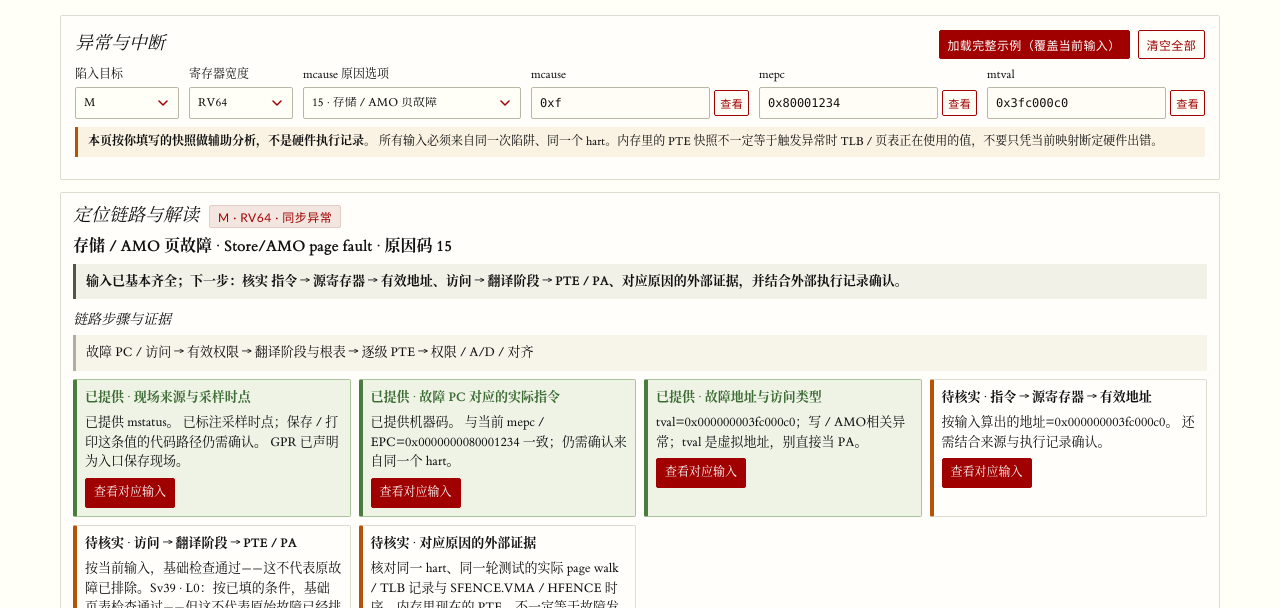
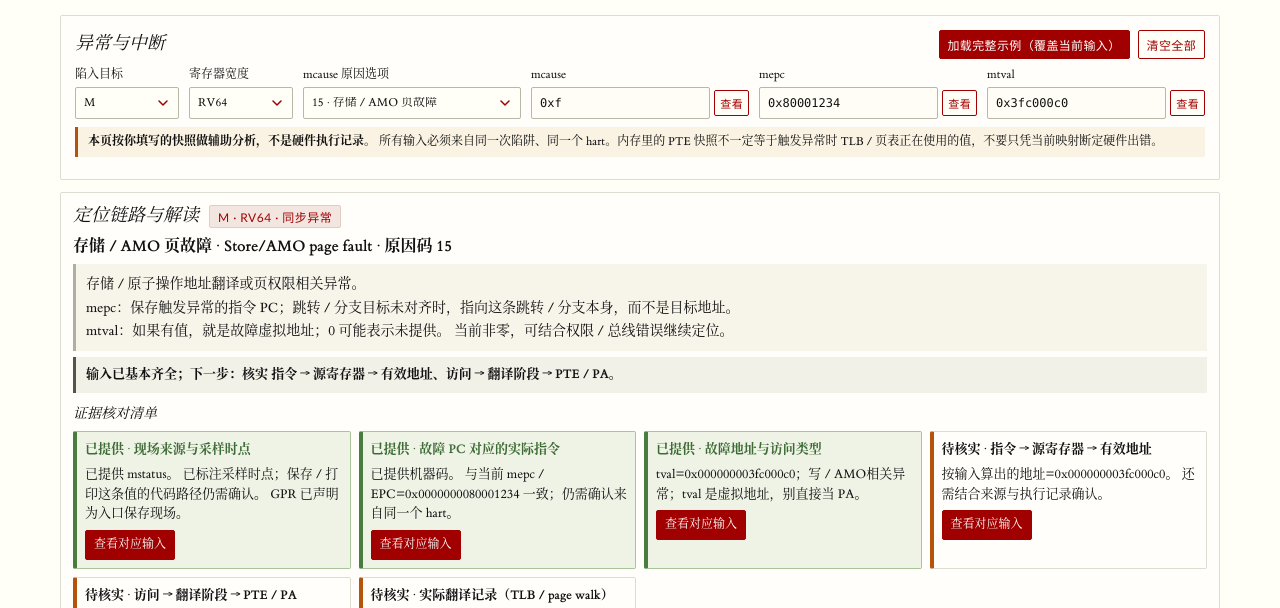
Before and after one commit to zhyantao/riscv-bitlab, a plain HTML site: page traps.html in a window 1280 px wide. Both pictures are taken after a click on the button "加载完整示例（覆盖当前输入）". Shown: the part 114-722 px from the top of the page. Drawn offline with Linux system fonts and the light colour scheme.

Commit message:
Tighten trap result card copy and layout
- Drop the redundant chain line under the result card; the next-step
  verdict and the evidence checklist already cover it
- Stop listing the vague "external evidence" item in the next-step
  verdict and remove the generic confirmation tail; give the external
  evidence item per-cause titles instead
- Move the cause/mepc/mtval decode summary right under the cause name
  and render it at body size instead of small print

Co-Authored-By: Claude Code <noreply@anthropic.com>

```diff
--- a/traps.html
+++ b/traps.html
@@ -43,6 +43,7 @@
   .diagnostic[data-state="candidate"] { border-color:#55544a; background:#f2f1e8; }
   [hidden] { display:none !important; }
   #next-step { font-weight:600; }
+  #trap-summary { font-size:14px; line-height:1.7; }
   details#extra-register-inputs { margin:10px 0 0; padding:8px 10px; border:1px solid var(--line); border-radius:2px; }
   details#extra-register-inputs > summary { cursor:pointer; font-size:13px; font-weight:600; }
   details#extra-register-inputs h3 { margin-top:10px; }
@@ -134,15 +135,14 @@
   <section id="result" class="card" aria-labelledby="result-heading" aria-live="polite" aria-atomic="true" hidden>
     <div class="heading"><h2 id="result-heading">定位链路与解读</h2><span class="tag" id="trap-kind"></span></div>
     <p id="cause-name" class="result-title"></p>
+    <p id="trap-summary" class="diagnostic"></p>
     <p id="next-step" class="diagnostic"></p>
     <section aria-labelledby="evidence-heading">
-      <h3 id="evidence-heading">链路步骤与证据</h3>
-      <p id="evidence-path" class="diagnostic"></p>
+      <h3 id="evidence-heading">证据核对清单</h3>
       <ol id="evidence-list" class="evidence-list"></ol>
       <p id="evidence-summary" class="help"></p>
     </section>
     <p id="context-note" class="desc"></p>
-    <p id="trap-summary" class="diagnostic"></p>
   </section>
   <section id="supplement-panel" class="intro" aria-labelledby="supplement-heading">
     <div class="title-actions"><h2 id="supplement-heading">按原因补充现场</h2></div>
@@ -914,7 +914,13 @@ function evidencePlan(trap, data) {
       add('translation', '访问 → 翻译阶段 → PTE / PA', translationState, translationText, guest && data.stage !== 'g' ? 'walk-stage' : data.pageMissingInput || 'page-panel');
     }
   }
-  add('external', trap.interrupt ? '中断来源与平台证据' : accessFault ? '物理访问失败原因' : '对应原因的外部证据', 'review', external, 'external-panel');
+  const externalTitle = trap.interrupt ? '中断来源与平台证据'
+    : accessFault ? '物理访问失败原因'
+    : align ? '访问宽度与平台对齐配置'
+    : pageFault ? '实际翻译记录（TLB / page walk）'
+    : ({ 2:'实际 ISA 与扩展配置', 3:'断点机制与调试配置', 16:'原始陷阱与双重陷阱控制', 18:'控制流扩展现场', 19:'平台错误记录', 22:'V 状态与陷入控制' })[Number(code)]
+    || (trap.cause.ecall ? '调用 ABI 与服务号' : trap.cause.known ? '平台与执行记录' : '目标规范与平台定义');
+  add('external', externalTitle, 'review', external, 'external-panel');
   return { items, path, external };
 }
 
@@ -922,7 +928,7 @@ function renderEvidence(trap) {
   const get = id => document.getElementById(id);
   get('evidence-list').replaceChildren();
   get('external-panel').hidden = !trap;
-  if (!trap) { get('evidence-path').textContent = ''; get('evidence-summary').textContent = ''; get('next-step').textContent = ''; return; }
+  if (!trap) { get('evidence-summary').textContent = ''; get('next-step').textContent = ''; return; }
   const errors = {};
   const read = (id, width = trap.xlen) => { try { return optionalUnsigned(get(id).value, width, get(id).labels?.[0]?.textContent || id); } catch (error) { errors[id] = error.message; return null; } };
   const data = {
@@ -935,7 +941,6 @@ function renderEvidence(trap) {
   };
   data.statusError = errors.status; data.wordError = errors['fault-instruction']; data.instructionEpcError = errors['instruction-epc'];
   const plan = evidencePlan(trap, data);
-  get('evidence-path').textContent = plan.path;
   get('external-guidance').textContent = plan.external;
   const labels = { missing:'缺少', provided:'已提供', review:'待核实', conflict:'不一致' };
   plan.items.forEach(item => {
@@ -952,8 +957,13 @@ function renderEvidence(trap) {
   const first = plan.items.find(item => item.state === 'missing' || item.state === 'conflict');
   const reviews = plan.items.filter(item => item.state === 'review');
   if (first) { next.dataset.state = 'fault'; next.textContent = '下一步：' + first.title + ' —— ' + first.text; }
-  else if (reviews.length) { next.dataset.state = 'candidate'; next.textContent = '输入已基本齐全；下一步：核实 ' + reviews.map(item => item.title).join('、') + '，并结合外部执行记录确认。'; }
-  else { next.dataset.state = 'candidate'; next.textContent = '关键输入都齐了；下一步：对照真实执行记录 / 控制器现场做最终确认。填满表单不等于找到根因。'; }
+  else {
+    next.dataset.state = 'candidate';
+    const specific = reviews.filter(item => item.id !== 'external');
+    if (specific.length) next.textContent = '输入已基本齐全；下一步：核实 ' + specific.map(item => item.title).join('、') + '。';
+    else if (reviews.length) next.textContent = '输入已基本齐全；下一步：按下方清单中平台证据项的说明补充现场。';
+    else next.textContent = '关键输入都齐了。';
+  }
 }
 
 let currentTrap = null;
```
